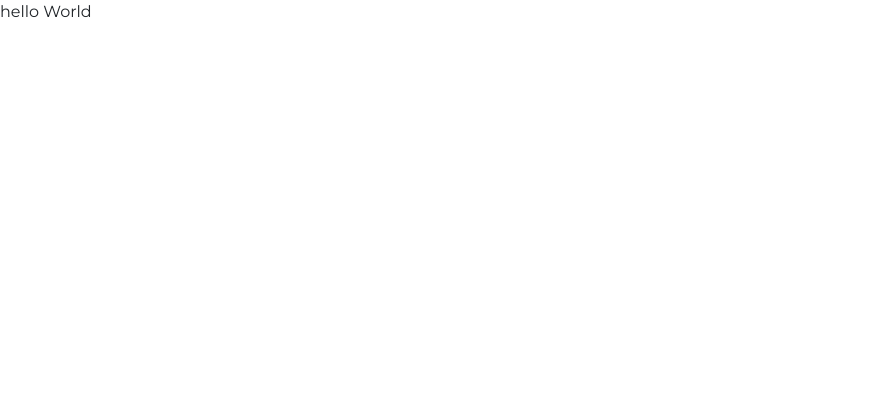
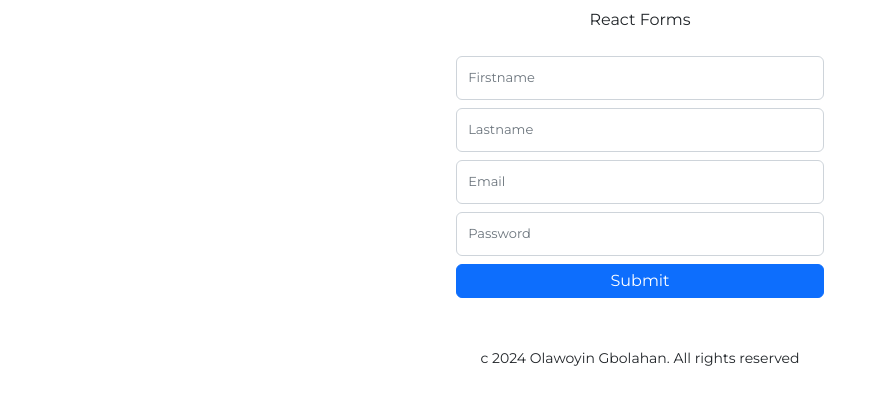
Before and after one commit to Olawoyin1/HNGX-movie_web_application, a React (Create React App) app: page / in a window 1280 px wide. Shown: the top 404 px of the page, without its empty margins (0-886 px from the left). Built offline with nearby package versions, Linux system fonts and the light colour scheme.

Commit message:
Starting my portfolio project

```diff
--- a/package.json
+++ b/package.json
@@ -8,11 +8,12 @@
     "@testing-library/user-event": "^13.5.0",
     "axios": "^1.4.0",
     "bootstrap": "^5.2.3",
+    "formik": "^2.4.6",
     "framer-motion": "^10.12.10",
     "query-string": "^8.1.0",
     "react": "^18.2.0",
     "react-dom": "^18.2.0",
-    "react-icons": "^4.9.0",
+    "react-icons": "^4.12.0",
     "react-router": "^6.11.1",
     "react-router-dom": "6.4",
     "react-scripts": "5.0.1",
--- a/src/App.css
+++ b/src/App.css
@@ -1,6 +1,45 @@
 @import url('https://fonts.googleapis.com/css2?family=Montserrat:wght@400;600&family=Raleway:wght@400;800&display=swap');
 
 
+*{
+  /* border: 1px solid red; */
+  box-sizing: border-box !important;
+  padding: 0 !important;
+}
+
+
+
+
+form{
+  width: 400px;
+  max-width: 100%;
+  object-fit: contain;
+  /* background-color: red; */
+  /* display: inline-block; */
+  margin: 0 auto;
+  padding: 1rem !important ;
+
+}
+
+div{
+ /* overflow: hidden; */
+}
+
+
+
+input[type="text"],
+input[type="email"],
+input[type="password"]{
+  outline: none !important;
+  /* max-width: 100; */
+  max-width: 100%;
+  font-size: 13px !important;
+  padding: 0.7rem !important;
+}
+
+input:focus{
+  outline: none !important;
+}
 
 body {
     font-family: 'Montserrat', sans-serif !important;
@@ -8,13 +47,10 @@ body {
 }
 
 img{
-    /* width: 100%; */
     object-fit: cover;
 }
 
-*{
-    /* border: 1px solid red; */
-}
+
 
 .swiper {
     width: 100%;
@@ -68,3 +104,9 @@ img{
     width: 500px;
 
   }
+
+
+  .form-control:focus {
+    border-color: #FF0000 !important;
+    box-shadow: inset 0 1px 1px rgba(0, 0, 0, 0.075), 0 0 8px rgba(255, 0, 0, 0.6);
+  }
--- a/src/App.js
+++ b/src/App.js
@@ -1,13 +1,18 @@
 import './App.css';
 import '../node_modules/bootstrap/dist/css/bootstrap.css';
 import '../node_modules/bootstrap/dist/js/bootstrap.js';
+import Header from './Components/Header.jsx';
+import Hero from './Components/Hero.jsx';
+import Footer from './Components/Footer.jsx';
 
 
 
 function App() {
   return (
     <>
-      hello World
+      <Header />
+      <Hero />
+      <Footer />
     </>
 
   );
--- /dev/null
+++ b/src/Components/Footer.jsx
@@ -0,0 +1,11 @@
+import React from 'react'
+
+const Footer = () => {
+  return (
+    <footer className='text-center py-2 mt-4'>
+        <small>c 2024 Olawoyin Gbolahan. All rights reserved</small>
+    </footer>
+  )
+}
+
+export default Footer
--- /dev/null
+++ b/src/Components/Header.jsx
@@ -0,0 +1,11 @@
+import React from 'react'
+
+const Header = () => {
+  return (
+    <header className='text-center py-2'>
+        React Forms
+    </header>
+  )
+}
+
+export default Header
--- /dev/null
+++ b/src/Components/Hero.jsx
@@ -0,0 +1,63 @@
+import React, { useState } from "react";
+
+const Hero = () => {
+  const [FormData, setFormData] = useState({
+    firstname: "",
+    lastname: "",
+    email: "",
+    password: "",
+    comment: "",
+  });
+
+  function handleChange() {}
+
+  return (
+    <main>
+      <div className="container">
+        <form className="" action="">
+            <div>
+              <input
+                type="text"
+                className="form-control"
+                onChange={handleChange}
+                placeholder="Firstname"
+                name="firstname"
+              />
+            </div>
+            <div className="mt-2">
+              <input
+                type="text"
+                className="form-control"
+                onChange={handleChange}
+                placeholder="Lastname"
+                name="lastname"
+              />
+            </div>
+            <div className="mt-2">
+              <input
+                type="email"
+                className="form-control"
+                onChange={handleChange}
+                placeholder="Email"
+                name="email"
+              />
+            </div>
+            <div className="mt-2">
+              <input
+                type="password"
+                className="form-control"
+                onChange={handleChange}
+                placeholder="Password"
+                name="password"
+              />
+            </div>
+            <div className="mt-2">
+              <button className="btn btn-primary d-block w-100 p-1">Submit</button>
+            </div>
+        </form>
+      </div>
+    </main>
+  );
+};
+
+export default Hero;
```
Also changed, not shown: 1 other file (tests, documents, lock files or other folders).
